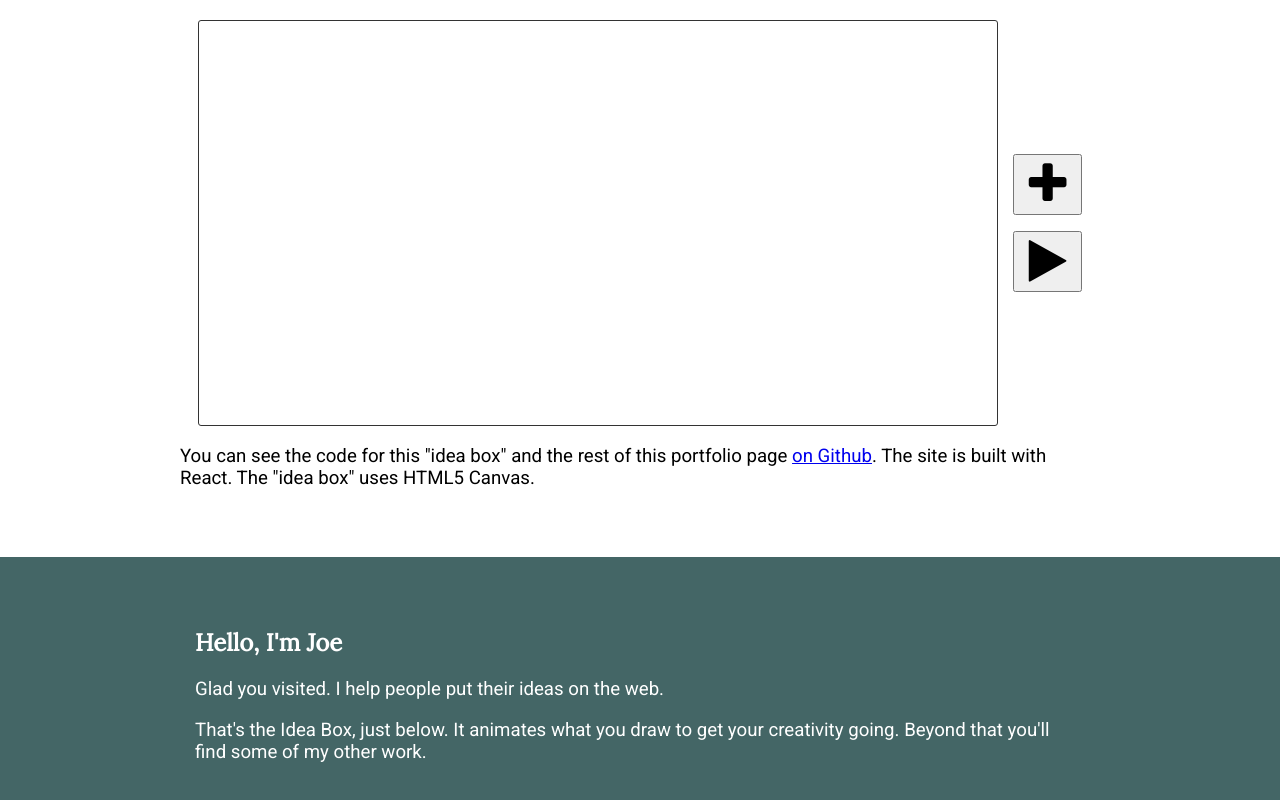
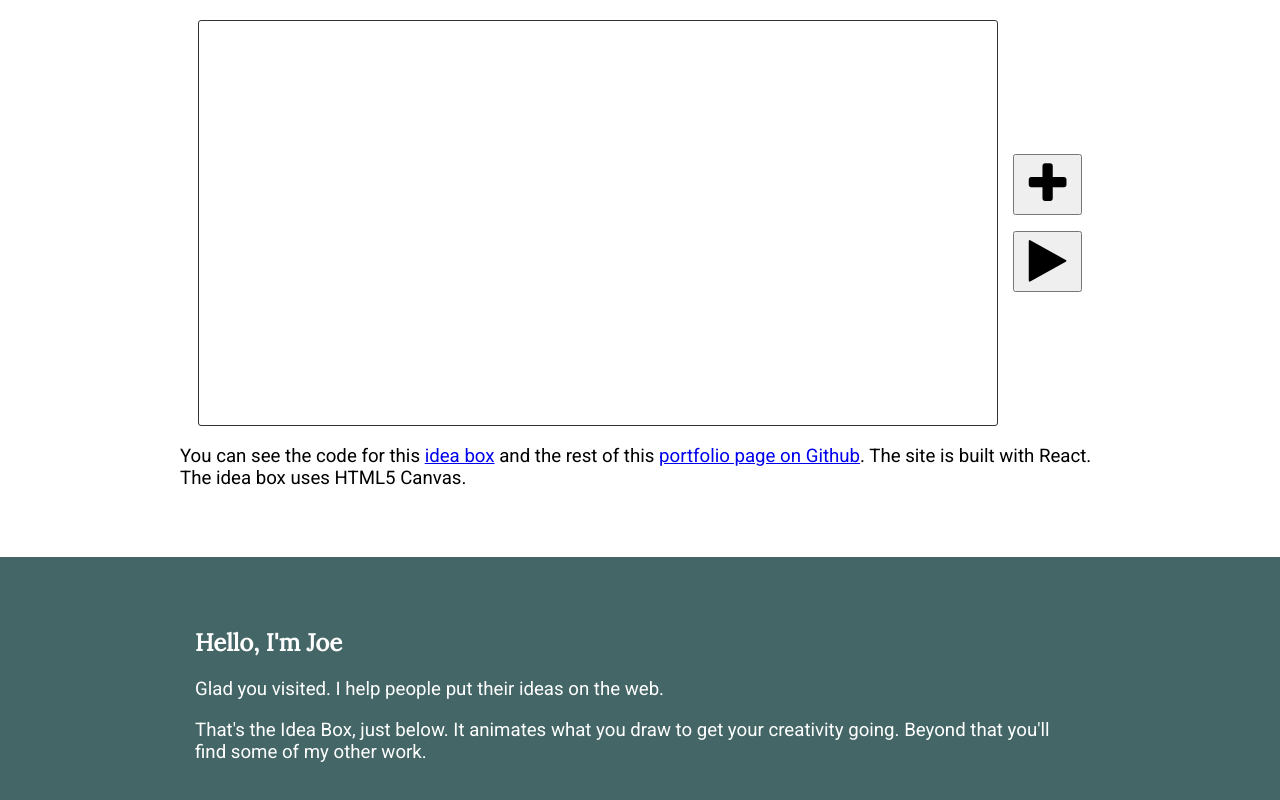
Before and after one commit to joevus/portfolio-ideabox, a React (Create React App) app: page / in a window 1280 px wide. Shown: the part 3612-4412 px from the top of the page. Built offline with nearby package versions, Linux system fonts and the light colour scheme.

Commit message:
edited copy and links in idea box

```diff
--- a/src/components/main/ideabox/ideabox.js
+++ b/src/components/main/ideabox/ideabox.js
@@ -151,7 +151,7 @@ class Ideabox extends React.Component {
             </div>
           </div>
         </div>
-        <p>You can see the code for this "idea box" and the rest of this portfolio page <a href="https://github.com/joevus/portfolio-ideabox">on Github</a>. The site is built with React. The "idea box" uses HTML5 Canvas.</p>
+        <p>You can see the code for this <a href="https://github.com/joevus/portfolio-ideabox/tree/master/src/components/main/ideabox">idea box</a> and the rest of this <a href="https://github.com/joevus/portfolio-ideabox">portfolio page on Github</a>. The site is built with React. The idea box uses HTML5 Canvas.</p>
       </section>
     );
   }
```
